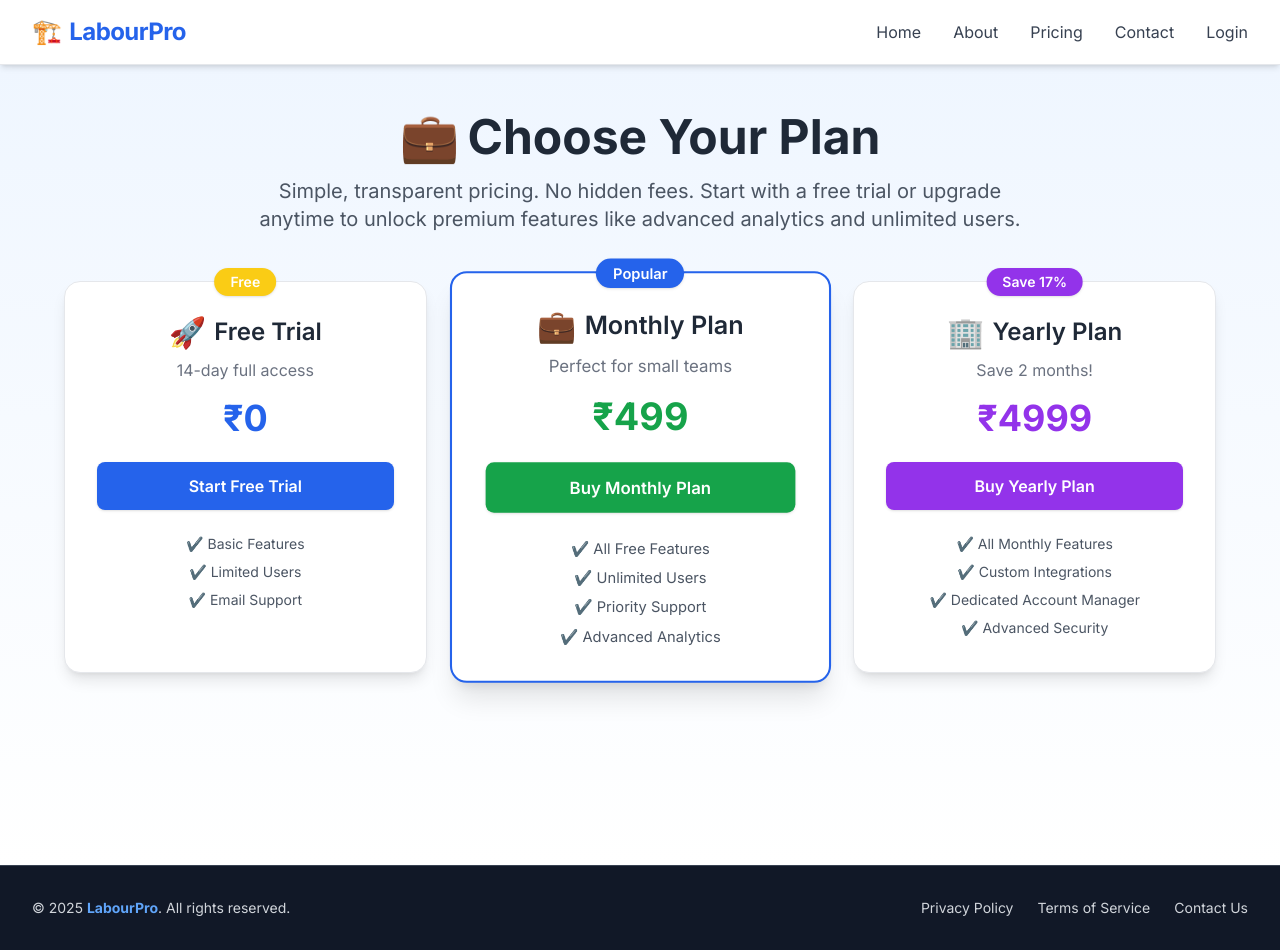
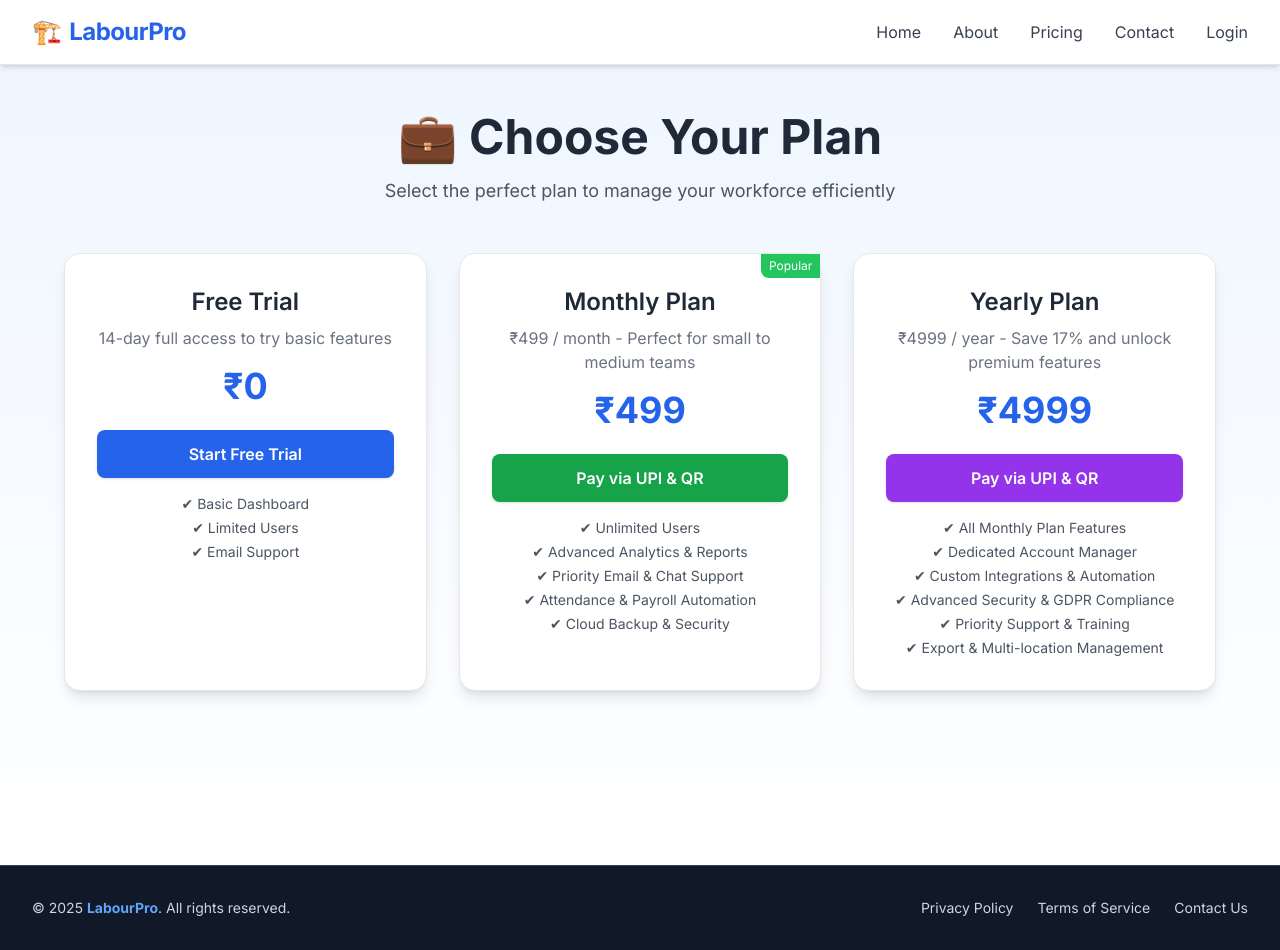
Before and after one commit to Vanshit011/LabourPro, a React (Vite) app in the folder labourpro_frontend/: page /pricing in a window 1280 px wide. Built offline with nearby package versions, Linux system fonts and the light colour scheme.

Commit message:
forgot password check deploy

```diff
--- a/labourpro_frontend/src/App.jsx
+++ b/labourpro_frontend/src/App.jsx
@@ -38,6 +38,7 @@ function App() {
     "/dashboard/WorkerAttendance",
     "/dashboard/ManagerSalaries",
     "/dashboard/WorkerSalaries",
+    "/dashboard/notifications",
     "/dashboard/contactRenewPlan",
     "/managerdashboard",
     "/workerdashboard"
--- a/labourpro_frontend/src/pages/Login.jsx
+++ b/labourpro_frontend/src/pages/Login.jsx
@@ -239,7 +239,7 @@ const Login = () => {
 
     try {
       await axios.post(
-        "http://localhost:5000/api/auth/forgotpassword",
+        "https://labourpro-backend.onrender.com/api/auth/forgotpassword",
         { email: forgotEmail, role: form.role } // add role if needed
       );
       setForgotSuccess("OTP sent to your email.");
@@ -256,7 +256,7 @@ const Login = () => {
     setForgotSuccess("");
 
     try {
-      await axios.post("http://localhost:5000/api/auth/verifyotp", { email: forgotEmail, otp });
+      await axios.post("https://labourpro-backend.onrender.com/api/auth/verifyotp", { email: forgotEmail, otp });
       setForgotSuccess("OTP verified.");
       setForgotStep(3); // Move to set new password
     } catch (err) {
@@ -275,7 +275,7 @@ const Login = () => {
     }
 
     try {
-      await axios.post("http://localhost:5000/api/auth/resetpassword", { email: forgotEmail, newPassword });
+      await axios.post("https://labourpro-backend.onrender.com/api/auth/resetpassword", { email: forgotEmail, newPassword });
       setForgotSuccess("Password reset successful. You can now login.");
       setForgotStep(0); // Back to login
     } catch (err) {
--- a/labourpro_frontend/src/pages/Pricing.jsx
+++ b/labourpro_frontend/src/pages/Pricing.jsx
@@ -1,132 +1,150 @@
-import axios from "axios";
+import { useState } from "react";
+import { useNavigate } from "react-router-dom";
+import QRCode from "../assets/QR.jpg";
 
 const Pricing = () => {
-  const handleBuyPlan = async (amount, planType) => {
-    try {
-      const res = await axios.post(
-        "https://labourpro-backend.onrender.com/api/razorpay/create-order",
-        {
-          amount,
-          planType,
-        }
-      );
+  const navigate = useNavigate();
+  const [showPaymentOptions, setShowPaymentOptions] = useState(false);
+  const [selectedPlan, setSelectedPlan] = useState(null);
+  const [selectedAmount, setSelectedAmount] = useState(null);
 
-      const options = {
-        key: "rzp_test_QDisG20aeCbPzI",
-        amount: res.data.amount,
-        currency: "INR",
-        name: "LabourPro",
-        description: `${planType} Subscription`,
-        order_id: res.data.id,
-        handler: function (response) {
-          const queryParams = new URLSearchParams({
-            plan: planType,
-            amount: amount,
-            payment_id: response.razorpay_payment_id,
-            order_id: res.data.id,
-          }).toString();
-
-          window.location.href = `/register-paid?${queryParams}`;
-        },
-        prefill: {
-          name: "LabourPro User",
-          email: "user@example.com",
-        },
-        theme: {
-          color: "#1D4ED8",
-        },
-      };
-
-      const rzp = new window.Razorpay(options);
-      rzp.open();
-    } catch (err) {
-      alert("Failed to initiate payment.");
+  const handlePlanClick = (amount, planType) => {
+    if (amount === 0) {
+      navigate(`/register-paid?plan=${planType}&amount=${amount}`);
+    } else {
+      setSelectedPlan(planType);
+      setSelectedAmount(amount);
+      setShowPaymentOptions(true);
     }
   };
+
+  const handleIPaid = () => {
+    setShowPaymentOptions(false);
+    navigate(`/register-paid?plan=${selectedPlan}&amount=${selectedAmount}`);
+  };
+
+  const closeModal = () => setShowPaymentOptions(false);
 
   return (
     <div className="min-h-screen bg-gradient-to-b from-blue-50 to-white py-12 px-4 sm:px-6 lg:px-8">
       <div className="max-w-6xl mx-auto text-center">
-        <h2 className="text-4xl md:text-5xl font-bold text-gray-800 mb-4 flex items-center justify-center gap-2">
-          <span className="text-blue-600 text-5xl">💼</span> Choose Your Plan
+        <h2 className="text-4xl md:text-5xl font-bold text-gray-800 mb-4">
+          💼 Choose Your Plan
         </h2>
-        <p className="text-lg md:text-xl text-gray-600 mb-12 max-w-3xl mx-auto">
-          Simple, transparent pricing. No hidden fees. Start with a free trial or upgrade anytime
-          to unlock premium features like advanced analytics and unlimited users.
+        <p className="text-lg text-gray-600 mb-12">
+          Select the perfect plan to manage your workforce efficiently
         </p>
 
         <div className="grid gap-8 grid-cols-1 sm:grid-cols-2 lg:grid-cols-3">
           {/* Free Trial */}
-          <div className="relative bg-white border border-gray-200 rounded-2xl shadow-lg p-6 md:p-8 hover:shadow-xl transition duration-300">
-            <div className="absolute top-0 left-1/2 transform -translate-x-1/2 -translate-y-1/2 bg-yellow-400 text-white px-4 py-1 rounded-full text-sm font-semibold shadow">
-              Free
-            </div>
-            <h3 className="text-2xl font-semibold mb-2 text-gray-800 flex items-center justify-center gap-2">
-              <span className="text-yellow-500 text-3xl">🚀</span> Free Trial
-            </h3>
-            <p className="text-gray-500 mb-4">14-day full access</p>
+          <div className="bg-white border border-gray-200 rounded-2xl shadow-lg p-6 md:p-8 hover:shadow-xl transition-shadow duration-300 transform hover:-translate-y-1">
+            <h3 className="text-2xl font-semibold mb-2 text-gray-800">Free Trial</h3>
+            <p className="text-gray-500 mb-4">14-day full access to try basic features</p>
             <p className="text-4xl font-bold text-blue-600 mb-6">₹0</p>
-            <a
-              href="/register-trial"
-              className="block w-full text-center bg-blue-600 text-white py-3 rounded-lg font-semibold hover:bg-blue-700 transition duration-300 shadow"
+            <button
+              onClick={() => handlePlanClick(0, "free-trial")}
+              className="w-full bg-blue-600 text-white py-3 rounded-lg font-semibold hover:bg-blue-700 transition duration-300 shadow"
             >
               Start Free Trial
-            </a>
-            <ul className="mt-6 space-y-2 text-sm text-gray-600">
-              <li>✔️ Basic Features</li>
-              <li>✔️ Limited Users</li>
-              <li>✔️ Email Support</li>
+            </button>
+            <ul className="mt-4 text-sm text-gray-600 space-y-1">
+              <li>✔ Basic Dashboard</li>
+              <li>✔ Limited Users</li>
+              <li>✔ Email Support</li>
             </ul>
           </div>
 
           {/* Monthly Plan */}
-          <div className="relative bg-white border-2 border-blue-600 rounded-2xl shadow-xl p-6 md:p-8 transform scale-105 transition duration-300">
-            <div className="absolute top-0 left-1/2 transform -translate-x-1/2 -translate-y-1/2 bg-blue-600 text-white px-4 py-1 rounded-full text-sm font-semibold shadow">
-              Popular
-            </div>
-            <h3 className="text-2xl font-semibold mb-2 text-gray-800 flex items-center justify-center gap-2">
-              <span className="text-green-500 text-3xl">💼</span> Monthly Plan
-            </h3>
-            <p className="text-gray-500 mb-4">Perfect for small teams</p>
-            <p className="text-4xl font-bold text-green-600 mb-6">₹499</p>
+          <div className="bg-white border border-gray-200 rounded-2xl shadow-lg p-6 md:p-8 hover:shadow-xl transition-shadow duration-300 transform hover:-translate-y-1 relative">
+            <span className="absolute top-0 right-0 bg-green-500 text-white text-xs px-2 py-1 rounded-bl-lg">Popular</span>
+            <h3 className="text-2xl font-semibold mb-2 text-gray-800">Monthly Plan</h3>
+            <p className="text-gray-500 mb-4">₹499 / month - Perfect for small to medium teams</p>
+            <p className="text-4xl font-bold text-blue-600 mb-6">₹499</p>
+
             <button
-              onClick={() => handleBuyPlan(499, "monthly")}
+              onClick={() => handlePlanClick(499, "monthly")}
               className="w-full bg-green-600 text-white py-3 rounded-lg font-semibold hover:bg-green-700 transition duration-300 shadow"
             >
-              Buy Monthly Plan
+              Pay via UPI & QR
             </button>
-            <ul className="mt-6 space-y-2 text-sm text-gray-600">
-              <li>✔️ All Free Features</li>
-              <li>✔️ Unlimited Users</li>
-              <li>✔️ Priority Support</li>
-              <li>✔️ Advanced Analytics</li>
+            <ul className="mt-4 text-sm text-gray-600 space-y-1">
+              <li>✔ Unlimited Users</li>
+              <li>✔ Advanced Analytics & Reports</li>
+              <li>✔ Priority Email & Chat Support</li>
+              <li>✔ Attendance & Payroll Automation</li>
+              <li>✔ Cloud Backup & Security</li>
             </ul>
           </div>
 
           {/* Yearly Plan */}
-          <div className="relative bg-white border border-gray-200 rounded-2xl shadow-lg p-6 md:p-8 hover:shadow-xl transition duration-300">
-            <div className="absolute top-0 left-1/2 transform -translate-x-1/2 -translate-y-1/2 bg-purple-600 text-white px-4 py-1 rounded-full text-sm font-semibold shadow">
-              Save 17%
-            </div>
-            <h3 className="text-2xl font-semibold mb-2 text-gray-800 flex items-center justify-center gap-2">
-              <span className="text-purple-500 text-3xl">🏢</span> Yearly Plan
-            </h3>
-            <p className="text-gray-500 mb-4">Save 2 months!</p>
-            <p className="text-4xl font-bold text-purple-600 mb-6">₹4999</p>
+          <div className="bg-white border border-gray-200 rounded-2xl shadow-lg p-6 md:p-8 hover:shadow-xl transition-shadow duration-300 transform hover:-translate-y-1">
+            <h3 className="text-2xl font-semibold mb-2 text-gray-800">Yearly Plan</h3>
+            <p className="text-gray-500 mb-4">₹4999 / year - Save 17% and unlock premium features</p>
+            <p className="text-4xl font-bold text-blue-600 mb-6">₹4999</p>
+
             <button
-              onClick={() => handleBuyPlan(4999, "yearly")}
+              onClick={() => handlePlanClick(4999, "yearly")}
               className="w-full bg-purple-600 text-white py-3 rounded-lg font-semibold hover:bg-purple-700 transition duration-300 shadow"
             >
-              Buy Yearly Plan
+              Pay via UPI & QR
             </button>
-            <ul className="mt-6 space-y-2 text-sm text-gray-600">
-              <li>✔️ All Monthly Features</li>
-              <li>✔️ Custom Integrations</li>
-              <li>✔️ Dedicated Account Manager</li>
-              <li>✔️ Advanced Security</li>
+            <ul className="mt-4 text-sm text-gray-600 space-y-1">
+              <li>✔ All Monthly Plan Features</li>
+              <li>✔ Dedicated Account Manager</li>
+              <li>✔ Custom Integrations & Automation</li>
+              <li>✔ Advanced Security & GDPR Compliance</li>
+              <li>✔ Priority Support & Training</li>
+              <li>✔ Export & Multi-location Management</li>
             </ul>
           </div>
         </div>
+
+        {/* Payment Modal */}
+        {showPaymentOptions && (
+          <div
+            className="fixed inset-0 bg-black bg-opacity-50 flex items-center justify-center z-50 px-4"
+            onClick={closeModal} // Clicking on backdrop closes modal
+          >
+            <div
+              className="bg-white rounded-xl shadow-2xl p-6 md:p-8 max-w-md w-full relative animate-fade-in"
+              onClick={(e) => e.stopPropagation()} // Prevent modal content click from closing
+            >
+              <button
+                onClick={closeModal}
+                className="absolute top-2 right-2 text-gray-500 hover:text-gray-700 text-2xl"
+              >
+                &times;
+              </button>
+              <h4 className="text-lg font-semibold mb-4 text-gray-800">
+                Complete Payment for {selectedPlan} Plan
+              </h4>
+              <p className="text-gray-700 mb-2">
+                Amount: <strong>₹{selectedAmount}</strong>
+              </p>
+              <p className="text-gray-700 mb-2">
+                UPI ID: <strong>vanshitpatel10@okaxis</strong>
+              </p>
+              <p className="text-gray-700 mb-4">Scan the QR code below to pay:</p>
+
+              <img
+                src={QRCode}
+                alt="UPI QR Code"
+                className="w-48 h-48 mx-auto mb-4 rounded-lg shadow-md"
+              />
+
+              <p className="text-sm text-gray-500 mb-4">
+                After completing the payment, click "I Paid" to proceed with registration.
+              </p>
+              <button
+                onClick={handleIPaid}
+                className="w-full bg-blue-600 text-white py-3 rounded-lg font-semibold hover:bg-blue-700 transition duration-300 shadow"
+              >
+                I Paid
+              </button>
+            </div>
+          </div>
+        )}
+
       </div>
     </div>
   );
```
Also changed, not shown: labourpro_frontend/src/components/Manager.jsx (+63 -9 lines), labourpro_frontend/src/pages/RegisterPaid.jsx (+0 -10 lines), labourpro_frontend/src/pages/Workers.jsx (+48 -8 lines), 1 other file (tests, documents, lock files or other folders).
